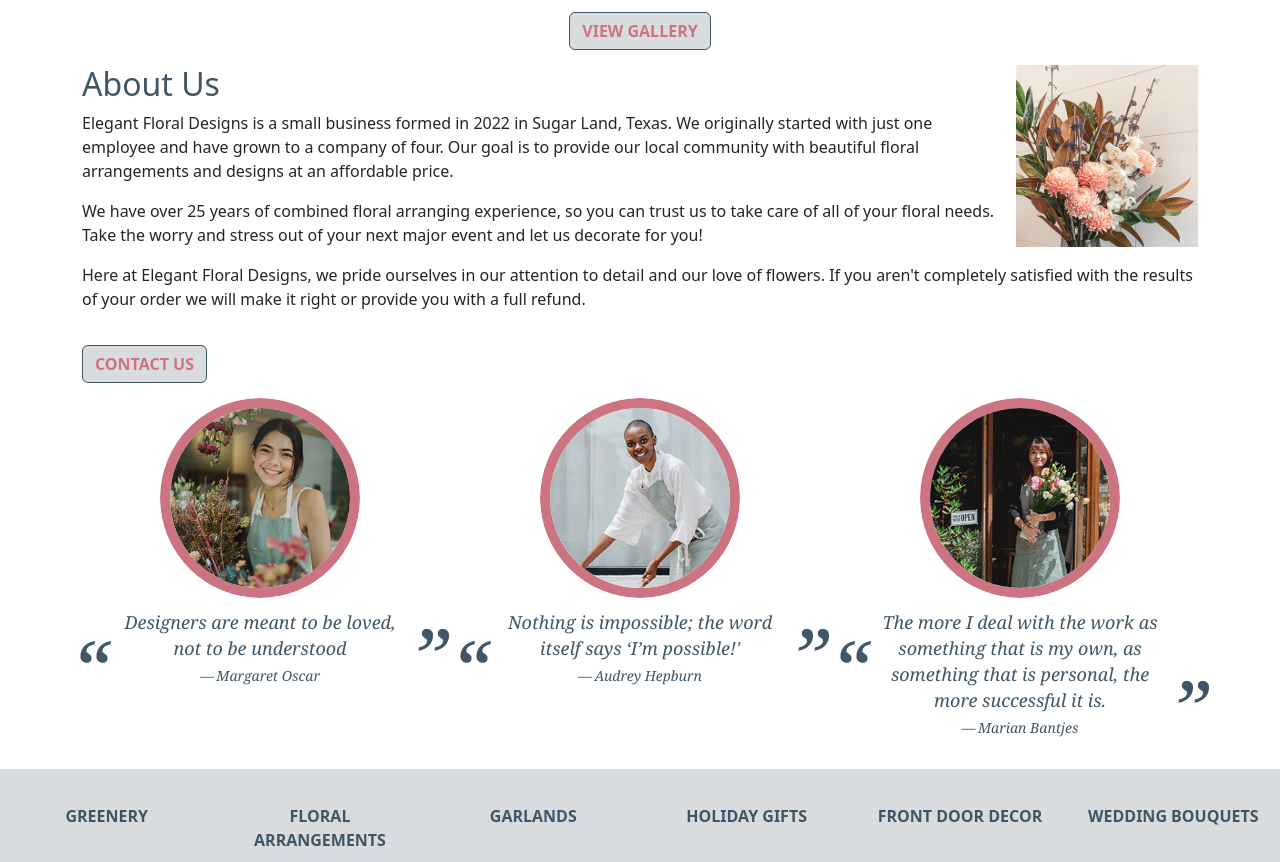
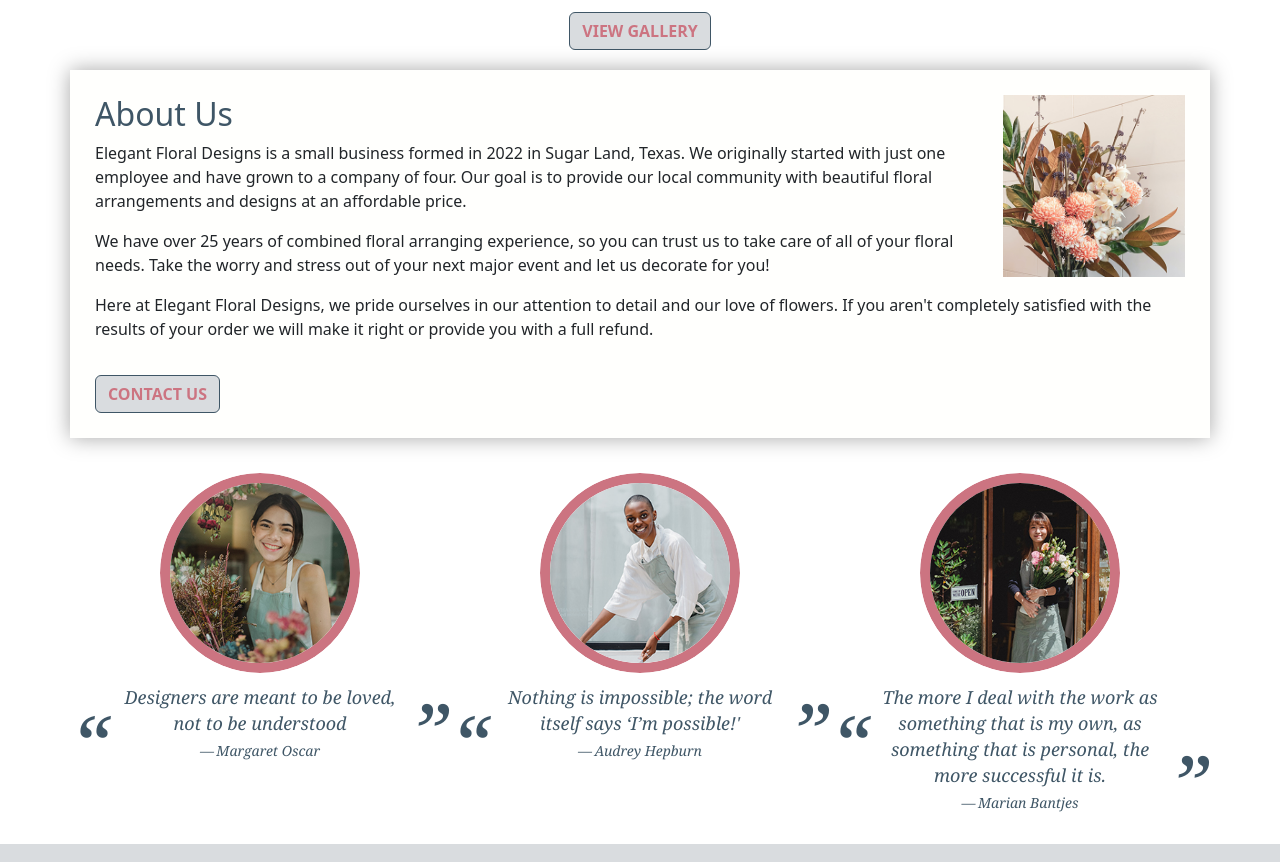
Before and after one commit to txfiddler/imed1316-final-project-fall-2022, a website: page index.html in a window 1280 px wide. Shown: the part 1491-2353 px from the top of the page. Drawn offline with nearby package versions, Linux system fonts and the light colour scheme.

Commit message:
Update index.html

```diff
--- a/index.html
+++ b/index.html
@@ -462,7 +462,7 @@
       <!-- end thumbnails for gallery -->
 
       <!-- begin second paragraph description section goes here -->
-      <div class="container contacts-div google-font" data-aos="fade-up">
+      <div class="container contact-div google-font" data-aos="fade-up">
         <div class="row">
           <div class="col">
             <img
```
